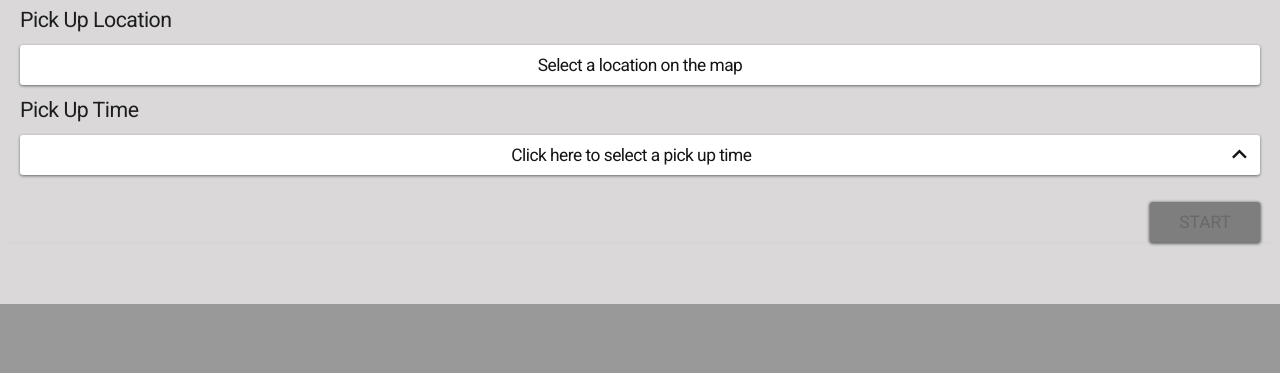
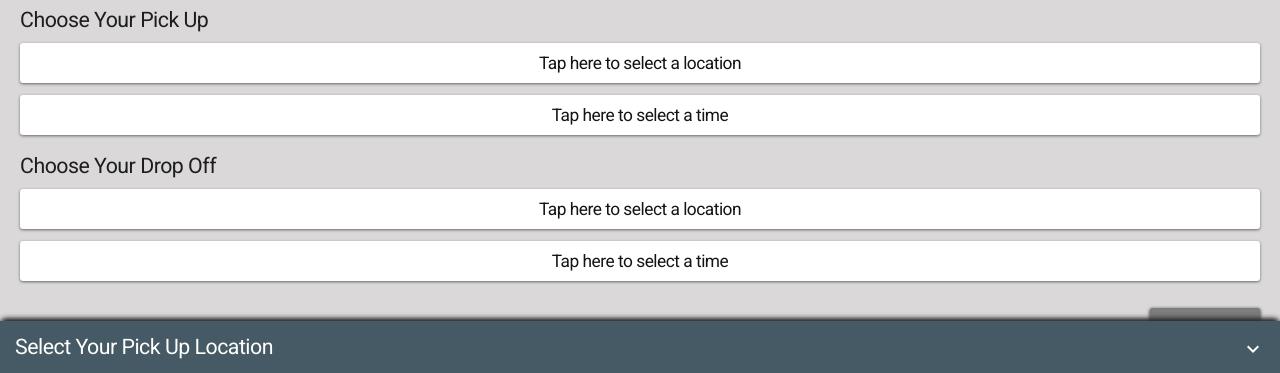
Before and after one commit to ajessefowler/speedcats-car-rental, a Django app: page /inventory/ in a window 1280 px wide. Shown: the part 496-869 px from the top of the page. Before the commit the page ends 800 px from the top, so only its background shows below. Run offline with Django 3.2, Linux system fonts and the light colour scheme; data comes from the database, SQL or seed files in the repository; some libraries are stand-ins or nearby versions.

Commit message:
Add Drop Off Selections and New Location Selection
Add ability to select drop off time and location.
Improved UX for location select.

```diff
--- a/inventory/static/css/styles.css
+++ b/inventory/static/css/styles.css
@@ -177,13 +177,67 @@ a:-webkit-any-link {
 	box-shadow: 0 1px 3px #292929;
 }
 
+.infoselector {
+	width: calc(100% - 30px);
+	height: 100px;
+	position: fixed;
+	bottom: 0;
+	transform: translateY(130px);
+	background-color: #455A64;
+	box-shadow: 0 -3px 6px -3px #2c2c2c;
+	padding: 4px 15px 9px;
+	z-index: 53;
+}
+
+.infoselectorheader {
+	display: flex;
+	flex-direction: row;
+	justify-content: space-between;
+	align-items: center;
+	padding: 4px 0 0;
+}
+
+.infoselectorheader > h3 {
+	color: white;
+	font-size: 16pt;
+	font-weight: 300;
+}
+
+.infoselectorheader > i {
+	color: white;
+	padding: 8px 0 8px 8px;
+}
+
+.locationpicker {
+	display: flex;
+	flex-direction: row;
+	justify-content: center;
+	align-items: center;
+	margin-top: 0px;
+}
+
+.locationpickertext {
+	font-size: 11pt;
+	padding: 8px 0;
+	width: 300px;
+	background-color: white;
+	border-radius: 3px;
+	box-shadow: 0 1px 3px #383838;
+	margin-right: 10px;
+}
+
+.donebutton {
+	padding-right: 3px;
+	color: #949393;
+}
+
 .selectcard {
 	display: flex;
 	justify-content: center;
 	align-items: center;
 	color: rgb(20, 20, 20);
 	font-size: 12pt;
-	margin: 8px 0 12px;
+	margin: 0 0 12px;
 	padding: 0 6px;
 	background-color: white;
 	height: 40px;
@@ -336,7 +390,7 @@ a:-webkit-any-link {
 
 #infocontainer {
 	position: relative;
-	margin-top: 330px;
+	margin-top: 335px;
 	height: 100%;
 	z-index: 51;
 	box-shadow: 0 -3px 6px -3px #2c2c2c;
@@ -355,6 +409,14 @@ a:-webkit-any-link {
 	margin: 0 20px;
 }
 
+#selectlocation > h3 {
+	padding-bottom: 6px;
+}
+
+#selectlocation > h3:nth-of-type(2) {
+	padding-top: 6px;
+}
+
 #startbutton {
 	display: flex;
 	justify-content: center;
@@ -369,46 +431,6 @@ a:-webkit-any-link {
 	box-shadow: 0 1px 3px 1px #666666;
 }
 
-#timeselect > i {
-	font-size: 22pt;
-	margin-left: auto;
-}
-
-#timeselecttext {
-	padding: 0 3px 0 15px;
-	margin-left: auto;
-}
-
-#timecard {
-	width: calc(100% - 30px);
-	height: 100px;
-	position: fixed;
-	bottom: 0;
-	transform: translateY(130px);
-	background-color: #455A64;
-	box-shadow: 0 -3px 6px -3px #2c2c2c;
-	padding: 4px 15px 9px;
-	z-index: 53;
-}
-
-#timeheader {
-	display: flex;
-	flex-direction: row;
-	justify-content: space-between;
-	align-items: center;
-}
-
-#timeheader > h3 {
-	color: white;
-	font-size: 16pt;
-	font-weight: 300;
-}
-
-#closetimecard {
-	color: white;
-	padding: 8px 0 8px 8px;
-}
-
 #timepicker {
 	display: flex;
 	flex-direction: row;
@@ -421,11 +443,6 @@ a:-webkit-any-link {
 #timepicker > p {
 	font-size: 12pt;
 	color: white;
-}
-
-#donebutton {
-	padding-right: 3px;
-	color: #949393 !important;
 }
 
 #storecontent {
@@ -529,7 +546,7 @@ a:-webkit-any-link {
 		height: 440px;
 	}
 
-	#timeselect {
+	#pickuptimeselect {
 		cursor: pointer;
 	}
 
--- a/inventory/static/js/animations.js
+++ b/inventory/static/js/animations.js
@@ -2,14 +2,15 @@
 document.addEventListener('DOMContentLoaded', function(event) {
 	const today = new Date();
 	let menuOut = false;
-	let timeOut = false;
 
+	// Add event listener to find location button
 	if (document.getElementById('locatebutton')) {
 		document.getElementById('locatebutton').addEventListener('click', function() {
 			findLocation();
 		});
 	}
 
+	// Slides menu in and out
 	document.getElementById('menubutton').addEventListener('click', function() {
 		if (!menuOut) {
 			menuOut = true;
@@ -22,33 +23,36 @@ document.addEventListener('DOMContentLoaded', function(event) {
 		}
 	});
 
+	// Calculates height of vehicle image to position information
 	if (document.getElementById('vehiclecontent')) {
 		document.getElementById('vehiclecontent').style.top = (document.getElementById('vehicleimage').height + 'px');
 	}
 
-	if (document.getElementById('timeselect')) {
-		document.getElementById('timeselect').addEventListener('click', function() {
-			if (!timeOut) {
-				timeOut = true;
-				document.getElementById('timecard').style.animation = 'timeUp .3s ease forwards';
-			}
-		});
-
-		document.getElementById('closetimecard').addEventListener('click', function() {
-			timeOut = false;
-			document.getElementById('timecard').style.animation = 'timeDown .3s ease forwards';
-		});
-
-		document.getElementById('donebutton').addEventListener('click', function() {
-			const apptDate = document.getElementById('dateinput').value;
-			const apptTime = document.getElementById('timeinput').value;
-			const meridiem = apptTime >= 12 ? 'PM' : 'AM';
-
-			timeOut = false;
-			document.getElementById('timecard').style.animation = 'timeDown .3s ease forwards';
-			document.getElementById('timeselecttext').innerHTML = apptDate + ' at ' + apptTime + ' ' + meridiem;
-		});
+	// Add animations and input for time selection
+	if (document.getElementById('pickuptimeselect')) {
+		initTimeHandler('pickup');
+		initTimeHandler('dropoff');
 	}
 
 	initLocation();
 });
+
+function initTimeHandler(element) {
+	document.getElementById(element + 'timeselect').addEventListener('click', function() {
+		document.getElementById(element + 'timecard').style.animation = 'timeUp .3s ease forwards';
+	});
+
+	document.getElementById('close' + element + 'time').addEventListener('click', function() {
+		document.getElementById(element + 'timecard').style.animation = 'timeDown .3s ease forwards';
+	});
+
+	document.getElementById(element + 'donebutton').addEventListener('click', function() {
+		const apptDate = document.getElementById(element + 'dateinput').value;
+		const apptTime = document.getElementById(element + 'timeinput').value;
+		const meridiem = apptTime >= 12 ? 'PM' : 'AM';
+
+		document.getElementById(element + 'timecard').style.animation = 'timeDown .3s ease forwards';
+		document.getElementById(element + 'timecardtext').innerHTML = apptDate + ' at ' + apptTime + ' ' + meridiem;
+		checkStartFormCompletion();
+	});
+}
--- a/inventory/static/js/location.js
+++ b/inventory/static/js/location.js
@@ -1,3 +1,6 @@
+var pickUpStoreId;
+var dropOffStoreId;
+
 // Setup location autocomplete and search
 function initLocation() {
     const countryRestriction = { componentRestrictions: { country: 'us' }};
@@ -48,50 +51,59 @@ function resolveCoords(position) {
 	request.send();
 }
 
-// Initialize the map, with markers for each store
-function initMap() {
-    let i;
+// If all selections have been made, turn the start button orange and activate click handler
+function checkStartFormCompletion() {
+    if (
+        (document.getElementById('pickuplocationcardtext').innerHTML !== 'Tap here to select a location') &&
+        (document.getElementById('pickuptimecardtext').innerHTML !== 'Tap here to select a time') &&
+        (document.getElementById('dropofflocationcardtext').innerHTML !== 'Tap here to select a location') &&
+        (document.getElementById('dropofftimecardtext').innerHTML !== 'Tap here to select a time')
+    ) {
+        document.getElementById('startbutton').style.backgroundColor = '#FF5722';
+        document.getElementById('startbutton').style.color = '#FFFFFF';
+    }
+}
 
-    for (i = 0; i < locations.length; ++i) {
-        const id = (i + 1);
-        const addressDisplay = locations[i].address + ', ' + locations[i].city + ', ' + locations[i].state;
-        const addressStr = locations[i].address + ',+' + locations[i].city + ',+' + locations[i].state;
-        const address = addressStr.replace(/ /g, '+');
-        const key = 'AIzaSyBTcPqvmsy0xt1IYWSsNnEbipW90i3otLE';
-        const url = 'https://maps.googleapis.com/maps/api/geocode/json?address='+ address + '&key=' + key;
+function mapOnLoad(request, id, map, addressDisplay, marker, element) {
 
-        const request = new XMLHttpRequest();
+    // Scroll to top of page to display entire map
+    window.scroll({
+        top: 0,
+        left: 0,
+        behavior: 'smooth'
+    });
 
-	    request.open('GET', url, true);
-
-	    request.onload = function() {
     if (request.status >= 200 && request.status < 400) {
-                const location = JSON.parse(request.responseText);
-                const coords = location.results[0].geometry.location;
-                const marker = new google.maps.Marker({
-                    position: coords,
-                    map: map
-                });
         const vehiclesLink = '/inventory/' + id + '/';
 
         // Set the select button's link to the selected store
         google.maps.event.addListener(marker, 'click', function() {
-                    document.getElementById('selecttext').innerHTML = addressDisplay;
-                    document.getElementById('startbutton').style.backgroundColor = '#FF5722';
-                    document.getElementById('startbutton').style.color = '#FFFFFF';
-                    document.getElementById('startbutton').onclick = function() {
-                        document.location.href = vehiclesLink;
-                    }
+            document.getElementById(element + 'locationdone').style.color = '#ffffff';
+            document.getElementById(element + 'locationtext').innerHTML = addressDisplay;
+                //document.getElementById('startbutton').onclick = function() {
+                // document.location.href = vehiclesLink;
+                // }
+
+            // Confirms location on done button click
+            document.getElementById(element + 'locationdone').addEventListener('click', function() {
+                document.getElementById(element + 'locationcardtext').innerHTML = addressDisplay;
+                document.getElementById(element + 'locationcard').style.animation = 'timeDown .3s ease forwards';
+                document.getElementById(element + 'location').scrollIntoView({
+                    behavior: 'smooth'
                 });
+                checkStartFormCompletion();
+            });
+        });
+
     } else {
         console.log('Data error.');
     }
-	    };
+}
 
-	    request.onerror = () => { console.log('Connection error.'); };
-
-	    request.send();
-    }
+// Initialize the map, with markers for each store
+function initMap() {
+    const key = 'AIzaSyBTcPqvmsy0xt1IYWSsNnEbipW90i3otLE';
+    let i;
 
     const map = new google.maps.Map(document.getElementById('map'), {
         center: {lat: 41.0, lng: -82.99},
@@ -103,4 +115,39 @@ function initMap() {
         rotateControl: false,
         fullscreenControl: false
     });
+
+    for (i = 0; i < locations.length; ++i) {
+        const id = (i + 1);
+        const addressDisplay = locations[i].address + ', ' + locations[i].city + ', ' + locations[i].state;
+        const addressStr = locations[i].address + ',+' + locations[i].city + ',+' + locations[i].state;
+        const address = addressStr.replace(/ /g, '+');
+        const url = 'https://maps.googleapis.com/maps/api/geocode/json?address='+ address + '&key=' + key;
+
+        const request = new XMLHttpRequest();
+
+	    request.open('GET', url, true);
+
+	    request.onload = function() {
+            const location = JSON.parse(request.responseText);
+            const coords = location.results[0].geometry.location;
+            const marker = new google.maps.Marker({
+                position: coords,
+                map: map
+            });
+
+            document.getElementById('dropofflocation').addEventListener('click', function() {
+                mapOnLoad(request, id, map, addressDisplay, marker, 'dropoff');
+                document.getElementById('dropofflocationcard').style.animation = 'timeUp .3s ease forwards';
+            });
+
+            document.getElementById('pickuplocation').addEventListener('click', function() {
+                mapOnLoad(request, id, map, addressDisplay, marker, 'pickup');
+                document.getElementById('pickuplocationcard').style.animation = 'timeUp .3s ease forwards';
+            });
+        };
+
+	    request.onerror = () => { console.log('Connection error.'); };
+
+	    request.send();
     }
+}
--- a/inventory/templates/inventory/index.html
+++ b/inventory/templates/inventory/index.html
@@ -14,14 +14,19 @@
     <h2 class="header" id="locationheader">Start Your Reservation</h2>
 
     <div id="selectlocation">
-        <h3>Pick Up Location</h3>
-        <div id="locationselect" class="selectcard">
-            <p id="selecttext">Select a location on the map</p>
+        <h3>Choose Your Pick Up</h3>
+        <div id="pickuplocation" class="selectcard">
+            <p id="pickuplocationcardtext">Tap here to select a location</p>
         </div>
-        <h3>Pick Up Time</h3>
-        <div id="timeselect" class="selectcard">
-            <p id="timeselecttext">Click here to select a pick up time</p>
-            <i id="expandtimecard" class="material-icons">expand_less</i>
+        <div id="pickuptimeselect" class="selectcard">
+            <p id="pickuptimecardtext">Tap here to select a time</p>
+        </div>
+        <h3>Choose Your Drop Off</h3>
+        <div id="dropofflocation" class="selectcard">
+            <p id="dropofflocationcardtext">Tap here to select a location</p>
+        </div>
+        <div id="dropofftimeselect" class="selectcard">
+            <p id="dropofftimecardtext">Tap here to select a time</p>
         </div>
     </div>
 
@@ -30,16 +35,51 @@
     </div>
 </div>
 
-<div id="timecard">
-    <div id="timeheader">
+<div id="pickuptimecard" class="infoselector">
+    <div class="infoselectorheader">
         <h3>Select Your Pick Up Time</h3>
-        <i id="closetimecard" class="material-icons">expand_more</i>
+        <i id="closepickuptime" class="material-icons">expand_more</i>
     </div>
     <div id="timepicker">
-        <input type="date" id="dateinput" class="input" name="dateinput"/>
+        <input type="date" id="pickupdateinput" class="input" name="dateinput"/>
         <p>AT</p>
-        <input type="time" id="timeinput" class="input" name="timeinput" min="7:00" max="20:00"/>
-        <p id="donebutton">DONE</p>
+        <input type="time" id="pickuptimeinput" class="input" name="timeinput" min="7:00" max="20:00"/>
+        <p id="pickupdonebutton" class="donebutton">DONE</p>
+    </div>
+</div>
+
+<div id="dropofftimecard" class="infoselector">
+    <div class="infoselectorheader">
+        <h3>Select Your Drop Off Time</h3>
+        <i id="closedropofftime" class="material-icons">expand_more</i>
+    </div>
+    <div id="timepicker">
+        <input type="date" id="dropoffdateinput" class="input" name="dateinput"/>
+        <p>AT</p>
+        <input type="time" id="dropofftimeinput" class="input" name="timeinput" min="7:00" max="20:00"/>
+        <p id="dropoffdonebutton" class="donebutton">DONE</p>
+    </div>
+</div>
+
+<div id="dropofflocationcard" class="infoselector">
+    <div class="infoselectorheader">
+        <h3>Select Your Drop Off Location</h3>
+        <i id="closedropoff" class="material-icons">expand_more</i>
+    </div>
+    <div class="locationpicker">
+        <p id="dropofflocationtext" class="locationpickertext">Choose a location on the map</p>
+        <p id="dropofflocationdone" class="donebutton">DONE</p>
+    </div>
+</div>
+
+<div id="pickuplocationcard" class="infoselector">
+    <div class="infoselectorheader">
+        <h3>Select Your Pick Up Location</h3>
+        <i id="closepickup" class="material-icons">expand_more</i>
+    </div>
+    <div class="locationpicker">
+        <p id="pickuplocationtext" class="locationpickertext">Choose a location on the map</p>
+        <p id="pickuplocationdone" class="donebutton">DONE</p>
     </div>
 </div>
 {% endblock %}
--- a/inventory/views.py
+++ b/inventory/views.py
@@ -38,7 +38,6 @@ def vehicle(request, storeID, vehicleID):
 	}
 	return render(request, 'inventory/vehicle_detail.html', context)
 
-@login_required
 def reserve(request, storeID, vehicleID):
 	vehicle = get_object_or_404(Vehicle, pk=vehicleID)
 	context = {
--- a/speedcats/settings.py
+++ b/speedcats/settings.py
@@ -138,4 +138,4 @@ MEDIA_ROOT = os.path.join(BASE_DIR, 'media')
 MEDIA_URL = '/media/'
 LOGIN_REDIRECT_URL = '/'
 
-DEFAULT_FILE_STORAGE = 'storages.backends.s3boto3.S3Boto3Storage'
+#DEFAULT_FILE_STORAGE = 'storages.backends.s3boto3.S3Boto3Storage'
```
Lines whose indentation alone changed are shown as unchanged.
